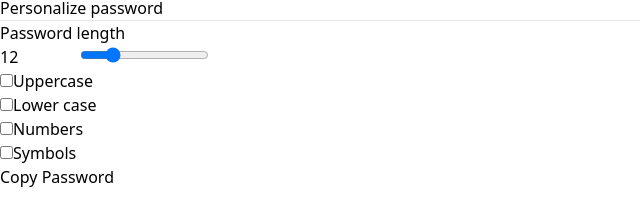
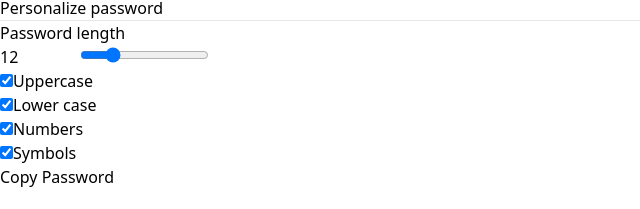
Before and after one commit to AndresToroC/reactjs, a React (Vite) app in the folder projects/03-password-generator/: page / in a window 1280 px wide. Shown: the part 174-383 px from the top of the page, without its empty margins (0-640 px from the left). Built offline with nearby package versions, Linux system fonts and the light colour scheme.

Commit message:
Create password and add filters

```diff
--- a/projects/03-password-generator/src/components/PasswordGenerator.jsx
+++ b/projects/03-password-generator/src/components/PasswordGenerator.jsx
@@ -6,7 +6,11 @@ import 'react-toastify/dist/ReactToastify.css';
 
 export const PasswordGenerator = () => {
   const [lengthPassword, setLengthPassword] = useState(12)
-  const [password, setPassword] = useState();
+  const [password, setPassword] = useState('');
+  const [formNumbers, setFormNumbers] = useState(true);
+  const [formUppercase, setFormUppercase] = useState(true);
+  const [formLowercase, setFormLowercase] = useState(true);
+  const [formSymbols, setFormSymbols] = useState(true);
 
   const copyPassword = () => {
     navigator.clipboard.writeText(password)
@@ -18,12 +22,27 @@ export const PasswordGenerator = () => {
   }
 
   const generatePassword = () => {
-    const chars = 'ABCDEFGHIJKLMNOPQRSTUVWXYZabcdefghijklmnopqrstuvwxyz0123456789!@#$%^&*()';
+    let chars = '';
+    const numbers = '0123456789';
+    const symbols = '!@#$%^&*()';
+    let characters = 'ABCDEFGHIJKLMNOPQRSTUVWXYZabcdefghijklmnopqrstuvwxyz';
     let passwordRandom = '';
+
+    chars += (formUppercase || formLowercase) ? characters : '';
+    chars += (formNumbers) ? numbers : '';
+    chars += (formSymbols) ? symbols : '';
+
+    chars += (!chars.length) ? characters + numbers + symbols : '';
 
     for (let index = 0; index < lengthPassword; index++) {
       const random = Math.floor(Math.random() * chars.length)
       passwordRandom += chars.charAt(random);
+    }
+
+    if (formUppercase && !formLowercase) {
+      passwordRandom = passwordRandom.toUpperCase();
+    } else if (!formUppercase && formLowercase) {
+      passwordRandom = passwordRandom.toLowerCase();
     }
 
     setPassword(passwordRandom)
@@ -31,8 +50,7 @@ export const PasswordGenerator = () => {
 
   useEffect(() => {
     generatePassword();
-  }, [])
-
+  }, [lengthPassword, formNumbers, formUppercase, formLowercase, formSymbols])
 
   return (
     <main>
@@ -54,7 +72,7 @@ export const PasswordGenerator = () => {
           <p className='font-bold text-2xl capitalize'>Personalize password</p>
           <hr />
           <form>
-            <div className='grid grid-cols-4 gap-4 mt-4'>
+            <div className='grid grid-cols-1 md:grid-cols-4 gap-4 mt-4'>
               <div className='col-span-2'>
                 <fieldset>
                   <label htmlFor='password_length' className='block font-medium mb-2'>Password length</label>
@@ -67,22 +85,26 @@ export const PasswordGenerator = () => {
               </div>
               <div className='col-span-1 mt-4'>
                 <fieldset>
-                  <input id='filter_uppercase' type='checkbox' value='' className='w-4 h-4 bg-gray-100 border-gray-300 rounded' />
+                  <input id='filter_uppercase' type='checkbox' className='w-4 h-4 bg-gray-100 border-gray-300 rounded'
+                    defaultChecked={ formUppercase } onChange={ () => setFormUppercase(!formUppercase) } />
                   <label htmlFor='filter_uppercase' className='ml-2 text-sm font-medium text-gray-600'>Uppercase</label>
                 </fieldset>
                 <fieldset>
-                  <input id='filter_lowerCase' type='checkbox' value='' className='w-4 h-4 bg-gray-100 border-gray-300 rounded' />
+                  <input id='filter_lowerCase' type='checkbox' className='w-4 h-4 bg-gray-100 border-gray-300 rounded'
+                    defaultChecked={ formLowercase } onChange={ () => setFormLowercase(!formLowercase) } />
                   <label htmlFor='filter_lowerCase' className='ml-2 text-sm font-medium text-gray-600'>Lower case</label>
                 </fieldset>
               </div>
               <div className='col-span-1 mt-4'>
                 <fieldset>
-                  <input id='filter_numbers' type='checkbox' value='' className='w-4 h-4 bg-gray-100 border-gray-300 rounded' />
+                  <input id='filter_numbers' type='checkbox' className='w-4 h-4 bg-gray-100 border-gray-300 rounded'
+                    defaultChecked={ formNumbers } onChange={ () => setFormNumbers(!formNumbers) } />
                   <label htmlFor='filter_numbers' className='ml-2 text-sm font-medium text-gray-600'>Numbers</label>
                 </fieldset>
                 <fieldset>
-                  <input id='filter_Ssmbols' type='checkbox' value='' className='w-4 h-4 bg-gray-100 border-gray-300 rounded' />
-                  <label htmlFor='filter_Ssmbols' className='ml-2 text-sm font-medium text-gray-600'>Symbols</label>
+                  <input id='filter_Symbols' type='checkbox' className='w-4 h-4 bg-gray-100 border-gray-300 rounded'
+                    defaultChecked={ formSymbols } onChange={ () => setFormSymbols(!formSymbols) } />
+                  <label htmlFor='filter_Symbols' className='ml-2 text-sm font-medium text-gray-600'>Symbols</label>
                 </fieldset>
               </div>
             </div>
```
